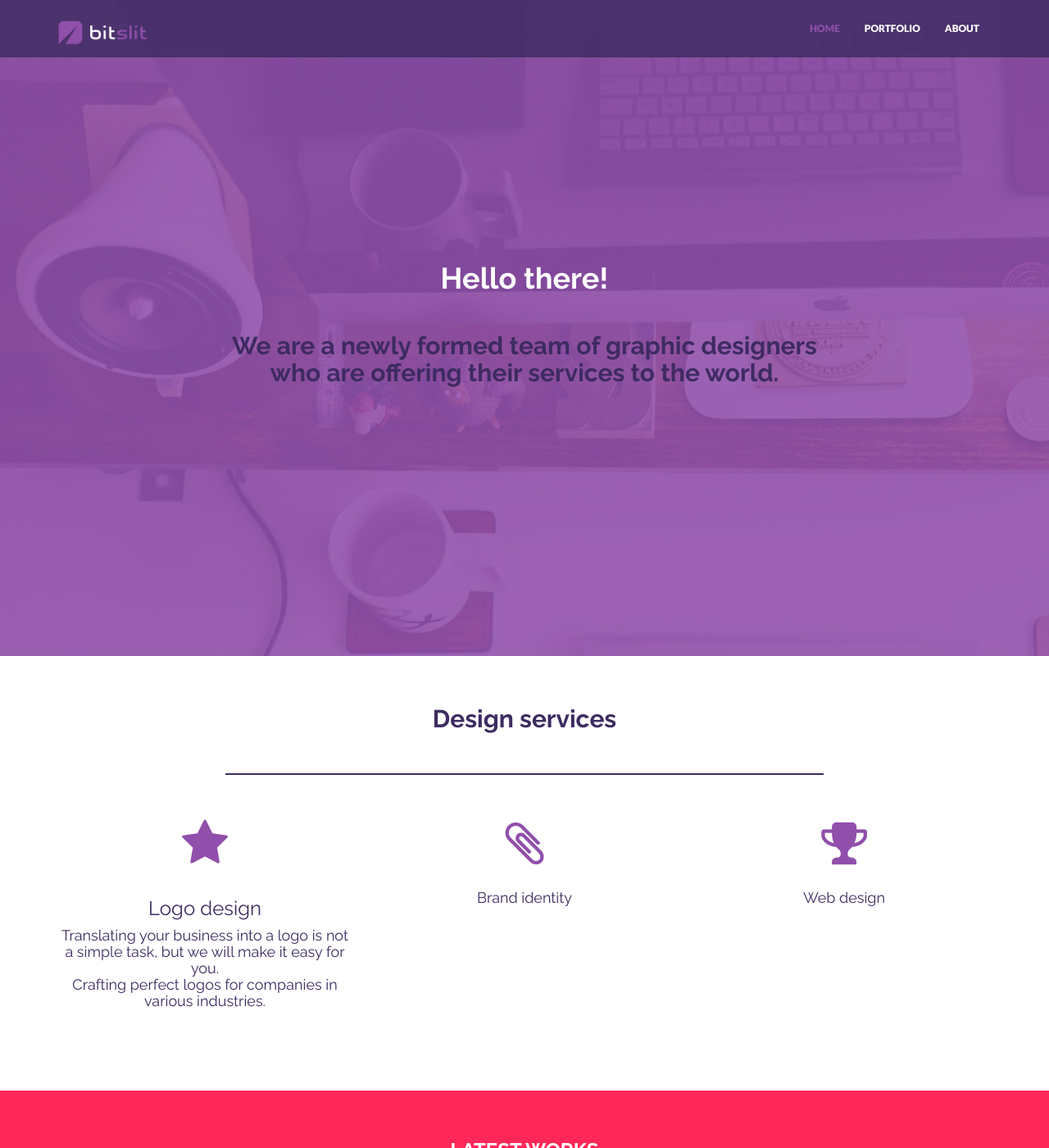
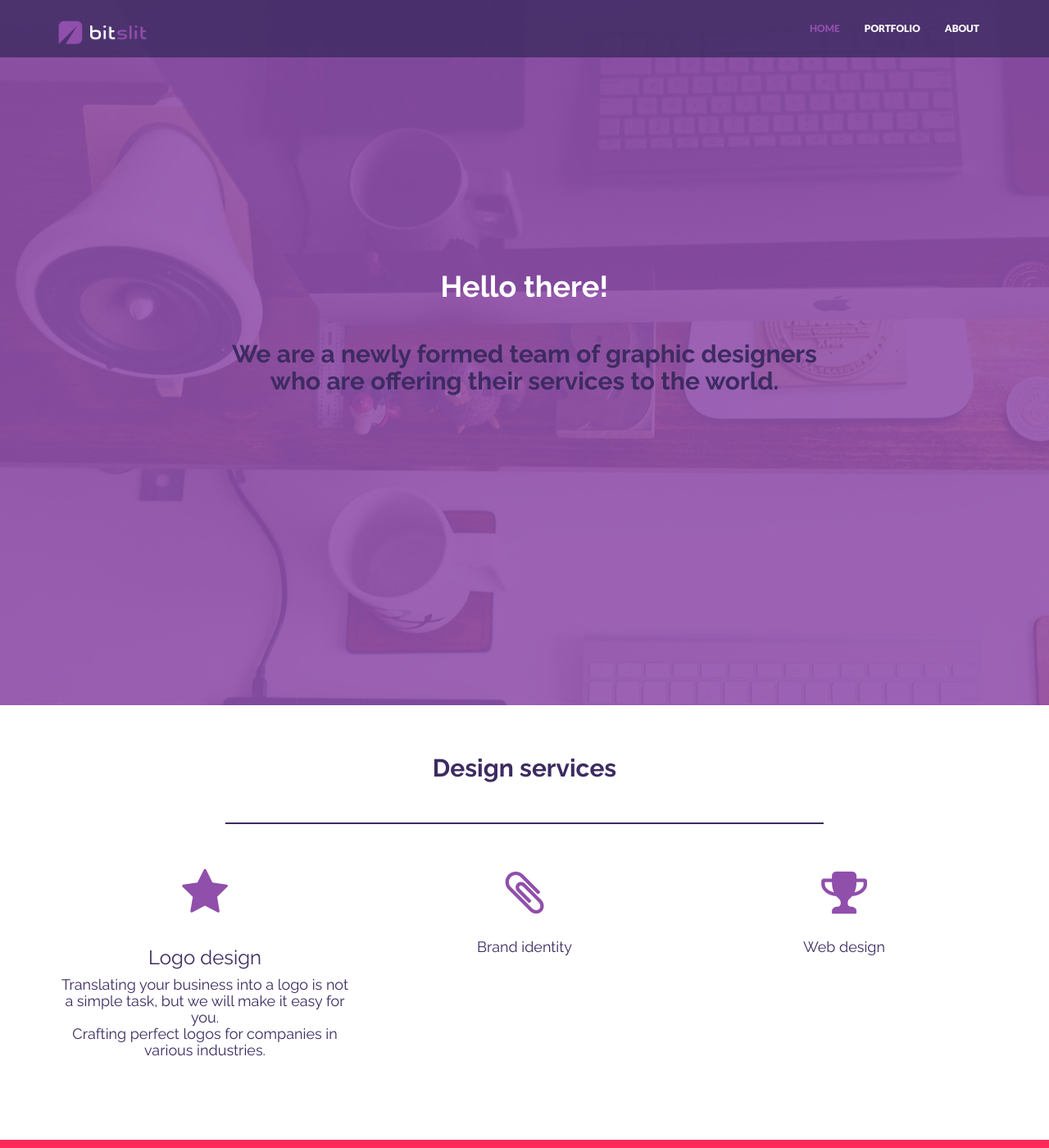
Before and after one commit to bitslit/portfolio, a Jekyll site: the page built from index.html, in a window 1280 px wide and 1400 px high. Shown: the whole window at 82% size. Built offline with Jekyll 4.4.1, drawn with Linux system fonts in a browser that asks for light colours; nearby versions of some CDN libraries.

Commit message:
Update style.css

```diff
--- a/_includes/css/style.css
+++ b/_includes/css/style.css
@@ -225,12 +225,12 @@ a:focus {
 	background-attachment: fixed;
 	background size: cover;
 	background-repeat: no-repeat;
-	padding-top: 300px;
-	padding-bottom: 300px;
+	padding-top: 310px;
+	padding-bottom: 350px;
 	text-align: center;
 }
 
-#headerwrap h2, h3, h4, {
+#headerwrap h2, {
 	color: rgb(255,255,255);
 	font-weight: 400;
 }
```
